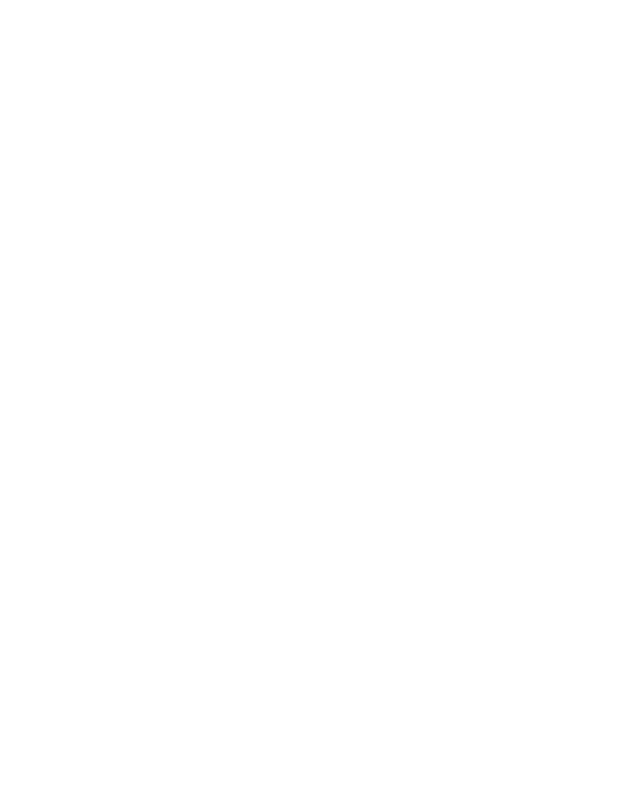
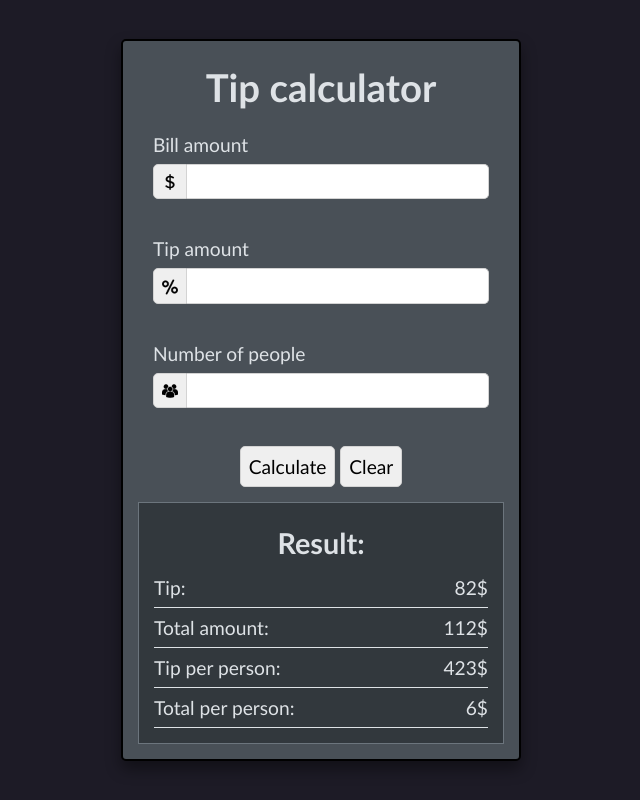
Before and after one commit to BodolicaRazvan/Tip-Calculator-App, a plain HTML site: page index.html in a window 1280 px wide. Shown: the whole page, without its empty margins (319-959 px from the left). Drawn offline with Linux system fonts and the light colour scheme.

Commit message:
Adding html structure + applying css + adding images

```diff
--- a/index.html
+++ b/index.html
@@ -8,7 +8,57 @@
     <title>Tip Calculator</title>
 </head>
 <body>
+    <div class="container">
+        <div class="display">
 
+            <h1>Tip calculator</h1>
+
+            <div class="bill-amount">
+                <label for="price">Bill amount</label>
+                <div class="icon-input">
+                    <button><img src="/images/dollar.png" alt="dollar-icon"></button>
+                    <input type="text" id="price">
+                </div>
+            </div>
+
+            <div class="tip-amount">
+                <label for="tip">Tip amount</label>
+                <div class="icon-input">
+                    <button><img src="/images/percent.png" alt="percent-icon"></button>
+                    <input type="text" id="tip">
+                </div>
+            </div>
+
+            <div class="number-of-people">
+                <label for="guests">Number of people</label>
+                <div class="icon-input">
+                    <button><img src="/images/guests.png" alt="guests-icon"></button>
+                    <input type="text" id="guests">
+                </div>
+            </div>
+
+            <div class="calculate-clear">
+                <button id="calculate">Calculate</button>
+                <button id="clear">Clear</button>
+            </div>
+
+            <div class="result">
+                <h2>Result:</h2>
+                <div class="tip">
+                  <p class="left-p">Tip:</p><p class="right-p" id="tip-result">82$</p>
+                </div>
+                <div class="total-amount">
+                    <p class="left-p">Total amount:</p><p class="right-p" id="total-amount-result">112$</p>
+                </div>
+                <div class="tip-person">
+                    <p class="left-p">Tip per person:</p><p class="right-p" id="tip-person-result">423$</p>
+                </div>
+                <div class="total-person">
+                    <p class="left-p">Total per person:</p><p class="right-p" id="total-person-result">6$</p>
+                </div>
+            </div>
+        </div>
+    </div>
 <script src="action.js"></script>
 </body>
 </html>
--- a/style.css
+++ b/style.css
@@ -1,3 +1,107 @@
-p{
-    color: red;
+:root {
+    --main-grey: #495057;
+    --main-white: #DEE2E6;
+    --egual-yellow: #FFC300;
+    --second-grey: #6C757D;
+    --calm-black: #1D1B26;
+
+    --main-fs: 1.2rem;
+
+    --main-padding: 15px;
+    --second-padding : 8px
 }
+
+*{
+    margin: 0px;
+    padding: 0px;
+    box-sizing: border-box;
+    outline: none;
+    font-family:'Gill Sans', 'Gill Sans MT', Calibri, 'Trebuchet MS', sans-serif;
+}
+
+.container{
+    background-color: var(--calm-black);
+    height: 100vh;
+    display: flex;
+    justify-content: center;
+    align-items: center;
+}
+
+.display{
+    background-color: var(--main-grey);
+    color: var(--main-white);
+    width: 400px;
+    padding: var(--main-padding);
+    font-size: var(--main-fs);
+    border: 2px solid black;
+    border-radius: 5px;
+    box-shadow: 0px 8px 15px rgba(0,0,0,.4);
+}
+
+h1, h2, .calculate-clear{
+    text-align: center;
+    padding: var(--second-padding);
+}
+
+.display > div{
+    padding: var(--main-padding);
+}
+
+.icon-input, .tip, .total-amount, .tip-person, .total-person{
+    display: flex;
+    padding: var(--second-padding) 0px;
+}
+
+.tip, .total-amount, .tip-person, .total-person{
+    border-bottom: 1px solid var(--main-white);
+}
+
+input{
+    width: 90%;
+    padding: var(--second-padding);
+    border: 1px solid lightgray;
+    border-radius: 5px;
+    border-left: 0px;
+    border-top-left-radius: 0px;
+    border-bottom-left-radius: 0px;
+}
+
+button{
+    width: 10%;
+    padding: var(--second-padding);
+    border: 1px solid lightgray;
+    border-radius: 5px;
+    border-top-right-radius: 0px;
+    border-bottom-right-radius: 0px;
+    cursor: pointer;
+}
+
+button img{
+    vertical-align: middle;
+    width: 16px;
+    height: 16px;
+}
+
+.calculate-clear button{
+   width: fit-content;
+   font-size: var(--main-fs);
+   border-top-right-radius: 5px;
+   border-bottom-right-radius: 5px;
+}
+
+.result{
+    /* display: none; */
+    background-color: #32383d;
+    border: 1px solid var(--second-grey);
+    font-size: var(--main-fs);
+}
+
+.left-p{
+    width: 50%;
+    text-align:  left;
+}
+
+.right-p{
+    width: 50%;
+    text-align: right;
+}
```
Also changed, not shown: images/dollar.png (added), images/guests.png (added), images/percent.png (added).
